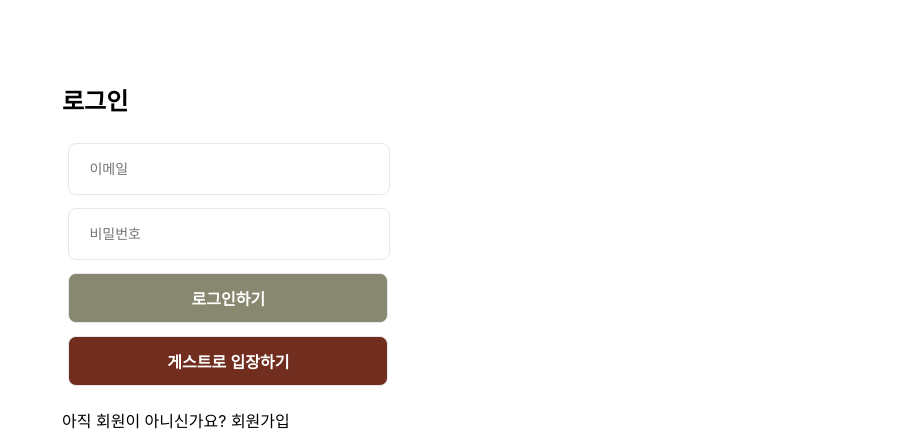
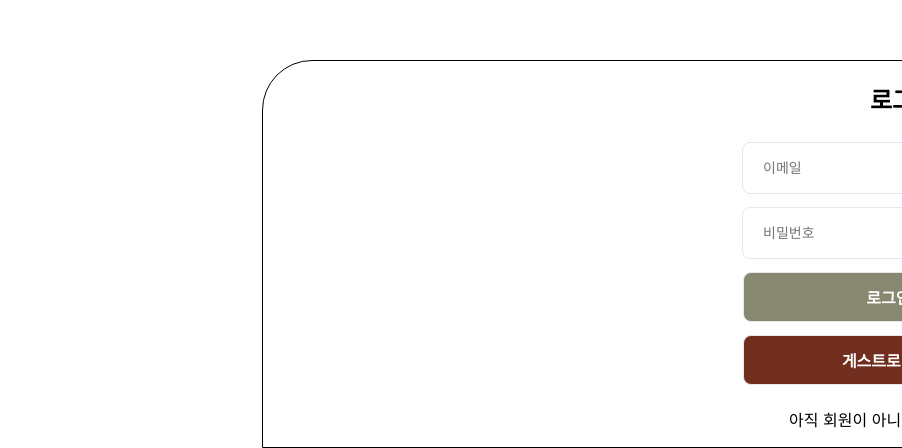
Before and after one commit to Gyeongtori/gyeong-tori, a React (Create React App) app in the folder frontend/: page / in a window 1280 px wide. Shown: the part 352-800 px from the top of the page, without its empty margins (378-1280 px from the left). Built offline with nearby package versions, Linux system fonts and the light colour scheme; no server answers.

Commit message:
design: 로그인 페이지 화면 퍼블리싱중

```diff
--- a/frontend/src/pages/Login.js
+++ b/frontend/src/pages/Login.js
@@ -6,6 +6,7 @@ import ButtonBlank from "../components/Styles/ButtonBlank";
 import { useNavigate } from "react-router-dom";
 import axios from "axios";
 import { useAuthStore } from "../store/store";
+import Main from './Main';
 
 const Login = () => {
   const navigate = useNavigate();
@@ -61,10 +62,9 @@ const Login = () => {
 
 
   return (
-    <Main>
-      {/* <h1>TEST</h1> */}
 
-      <Body>
+    <Body>
+      <LoginBlock>
         <h2>로그인</h2>
         <ButtonBlank
           color="#E4E7EC"
@@ -72,7 +72,6 @@ const Login = () => {
           placeholder="이메일"
           onChange={(e) => setEmail(e.target.value)}
         ></ButtonBlank>
-
         <ButtonBlank
           color="#E4E7EC"
           activecolor="#BCBCBD"
@@ -80,45 +79,38 @@ const Login = () => {
           type="password"
           onChange={(e) => setPassword(e.target.value)}
         ></ButtonBlank>
-
         <ButtonFull onClick={handleLogin} color="#888870" activecolor="#999966" >
           로그인하기
         </ButtonFull>
-
         <ButtonFull onClick={goMain} color="#712E1E" activecolor="#A94C36" >
           게스트로 입장하기
         </ButtonFull>
-
-
         <p>
-          아직 회원이 아니신가요? <a onClick={goSignUp} style={{ position: 'relative' }}>회원가입</a>
+          아직 회원이 아니신가요? <span onClick={goSignUp} style={{ position: 'relative' }}>회원가입</span>
         </p>
-      </Body>
-    </Main>
+      </LoginBlock>
+    </Body>
   );
 };
 
 export default Login;
 
-const Main = styled.div`
+
+const LoginBlock = styled.div`
   background-color: beige;
-  height: 100vh;
+  width: 100%;
+  display: flex;
+  flex-direction: column;
+  align-items: center;
+  justify-content: center;
+  position: fixed;
+  bottom: 0px;
+  border-radius: 50px 50px 0px 0px;
+  background-color: white;
+
+  border: 1px solid black;
 `;
 
 const Body = styled.div`
-  max-width: 400px;
-  margin-left: auto;
-  margin-right: auto;
-
-  width: 100%;
-  position: fixed;
-  bottom: 0px;
-  left: 50%;
-  transform: translate(-50%);
-
-  border-radius: 50px 50px 0px 0px;
-  background-color: white;
-
-  /* 경계 테스트 */
-  /* border: 1px solid black; */
+  /* background-color: beige; */
 `;
--- a/frontend/src/pages/Maps.js
+++ b/frontend/src/pages/Maps.js
@@ -16,10 +16,11 @@ export default function Maps () {
   const [map, setMap] = useState(null);
 
   // 경주 기준점
-  // const [center, setCenter] = useState({ lat: 35.831490, lng: 129.210748 });
+  const [center, setCenter] = useState({ lat: 35.831490, lng: 129.210748 });
 
   // 전대 기준점
-  const [center, setCenter] = useState({ lat: 35.175595, lng: 126.907032 });
+  // const [center, setCenter] = useState({ lat: 35.175595, lng: 126.907032 });
+
   const [mapCenter, setMapCenter] = useState()
   const [head, setHead] = useState()
 
@@ -30,8 +31,8 @@ export default function Maps () {
 
   const { isLoaded } = useJsApiLoader({
     id: 'google-map-script',
-    googleMapsApiKey: process.env.REACT_APP_GOOGLE_MAPS_API_KEY,
-    // googleMapsApiKey: 'AIzaSyAfcce2IjhzDkYHn7rZBilMDHw4f1c4IwU',
+    // googleMapsApiKey: process.env.REACT_APP_GOOGLE_MAPS_API_KEY,
+    googleMapsApiKey: 'AIzaSyAfcce2IjhzDkYHn7rZBilMDHw4f1c4IwU',
   });
 
 
@@ -125,9 +126,13 @@ export default function Maps () {
   }, []);
 
   const getAPI = async () => {
+    console.log(typeof(center.lat), typeof(toString(center.lat)), 'werawfaadfg')
+
     try {
       // res에는 결과 값이 담겨옴
-      const res = await axios.get("v1/culturalheritage/list",
+      const res = await axios.post("v1/culturalheritage/list", {
+              'lat' : `${center.lat}`,
+              'lng' : `${center.lng}` }
       // {headers: {
       //   'Content-Type': `application/json`,
       //   'ngrok-skip-browser-warning': '69420',
@@ -137,12 +142,9 @@ export default function Maps () {
 
       setApi(res? [...res.data.data_body, ...places] : [...places])
 
-      // console.log('api 정보 조회', api)
-
-      // setApi(res.data.data_body)
-
     } catch (e) {
       console.log(e.response);
+
     }
   };
 
```
